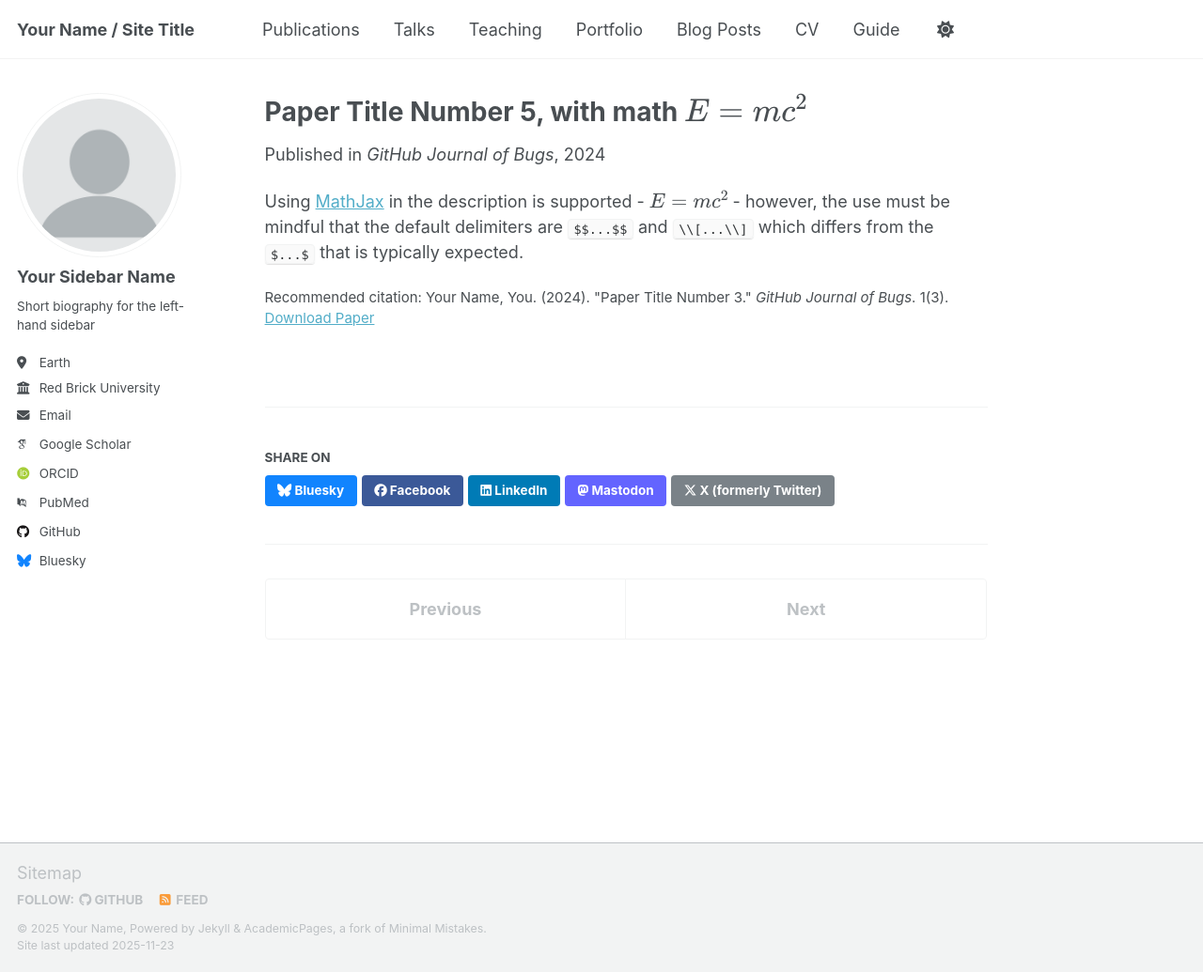
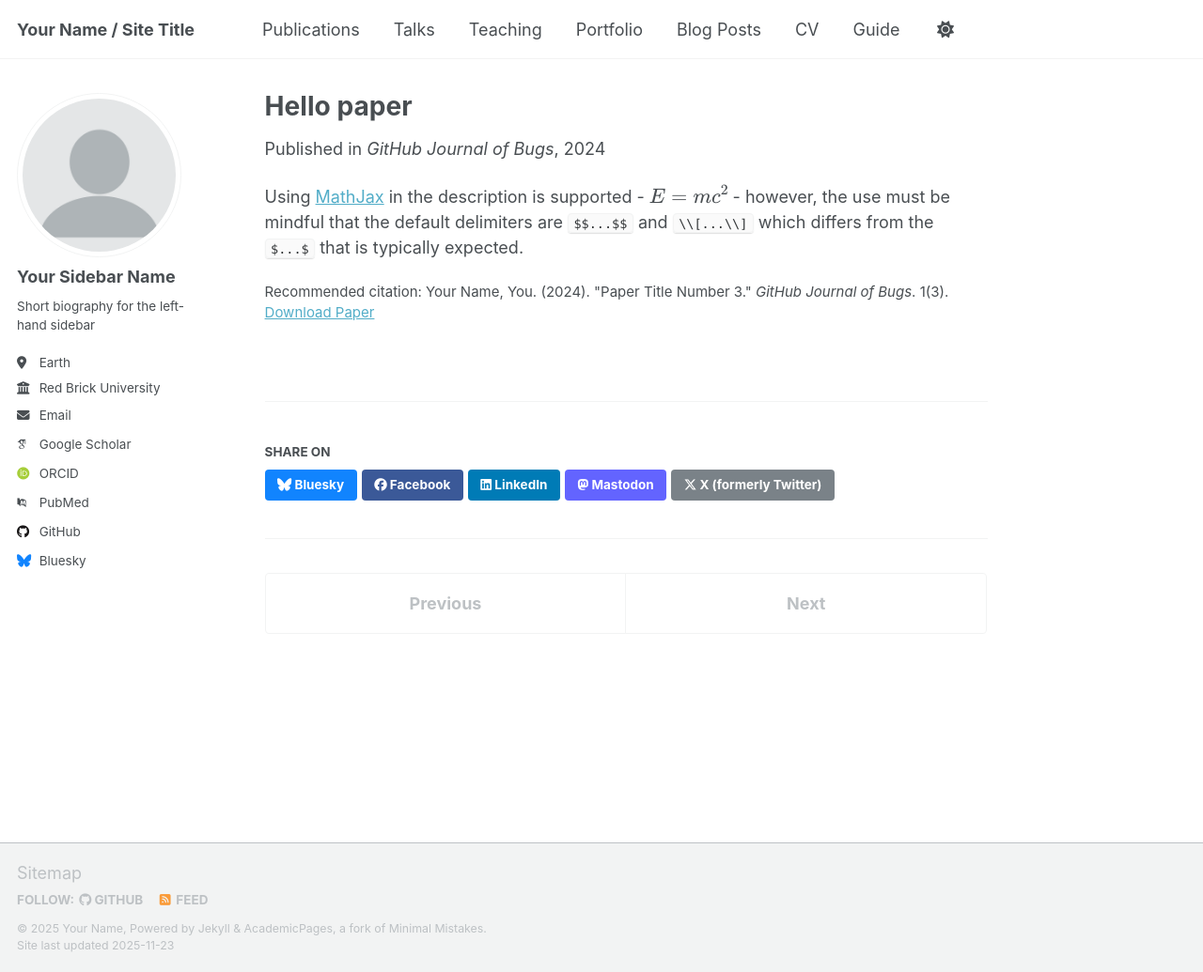
Before and after one commit to jayheme/jayheme.github.io, a Jekyll site: the page built from _publications/2025-06-08-paper-title-number-5.md, in a window 1280 px wide and 1035 px high. Shown: the whole window at 94% size. Built offline with Jekyll 4.4.1, drawn with Linux system fonts in a browser that asks for light colours; some web fonts are replaced; a script that is not in the unit is left out.

Commit message:
Update 2025-06-08-paper-title-number-5.md

```diff
--- a/_publications/2025-06-08-paper-title-number-5.md
+++ b/_publications/2025-06-08-paper-title-number-5.md
@@ -1,5 +1,5 @@
 ---
-title: "Paper Title Number 5, with math $$E=mc^2$$"
+title: "Hello paper"
 collection: publications
 category: conferences
 permalink: /publication/2024-02-17-paper-title-number-4
```
